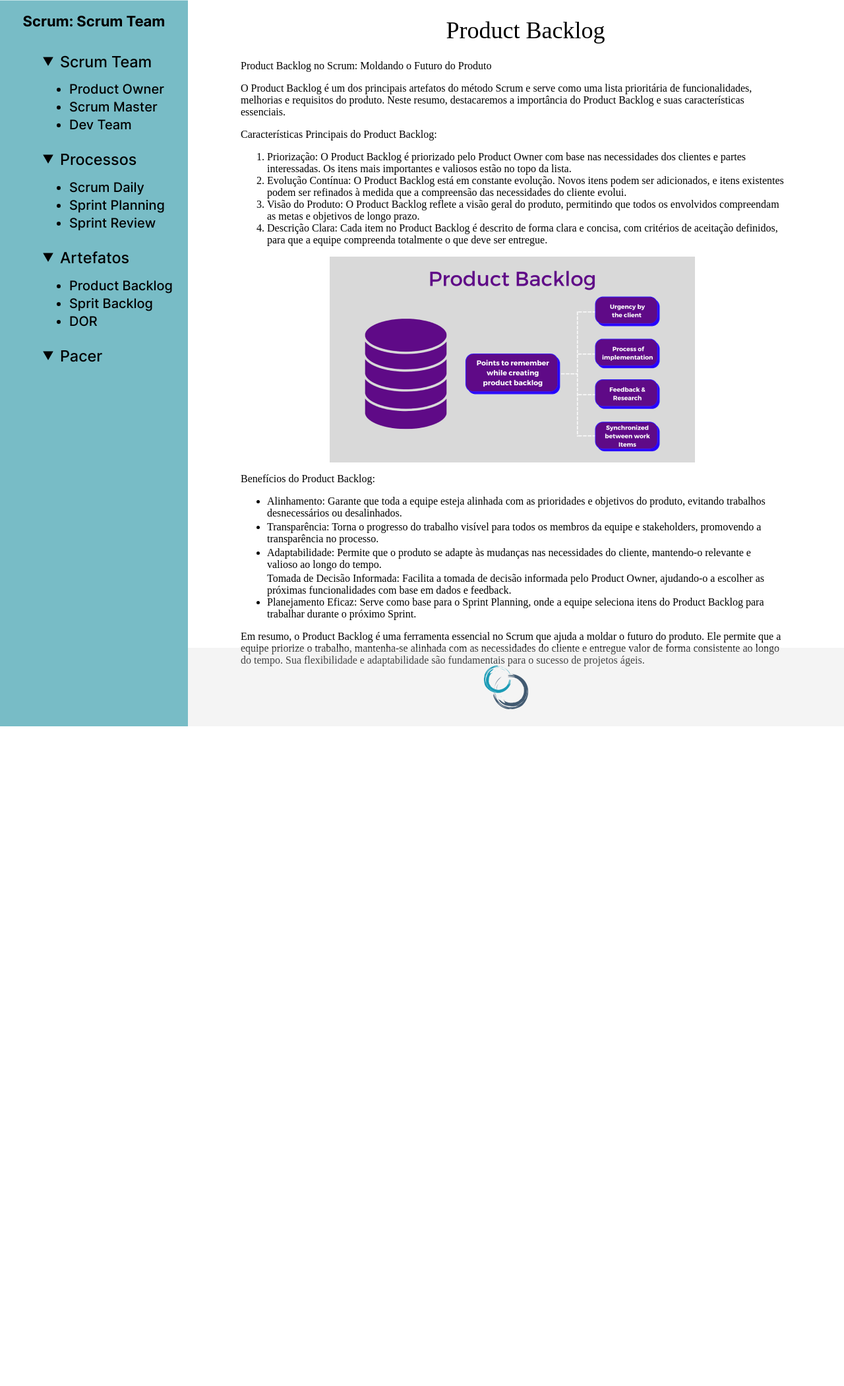
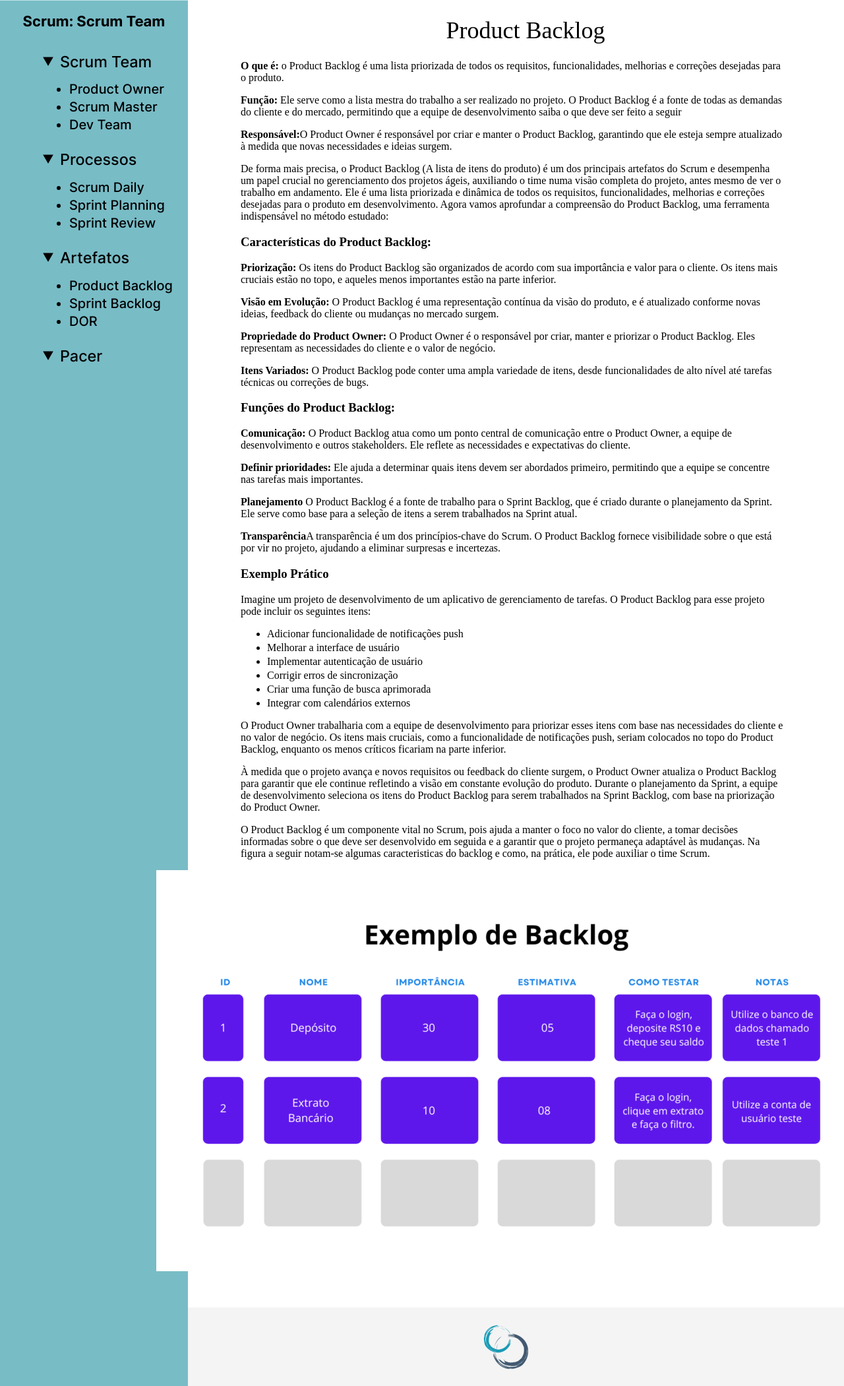
Before and after one commit to AvyaAquino/ADS-1-SEM-API, a Flask app: page /productBacklog in a window 1280 px wide; the page is wider, and only the part inside the window is pictured. Shown: the part 123-2224 px from the top of that part at 66% size. Before the commit the page ends 1224 px from the top of that part, so only its background shows below. Run offline with Flask 3, Linux system fonts and the light colour scheme.

Commit message:
feat: Inserção do conteúdo do Product Backlog

```diff
--- a/src/templates/Artefatos/productBacklog.html
+++ b/src/templates/Artefatos/productBacklog.html
@@ -1,50 +1,90 @@
 {% extends "Template.html" %}
 {% block content %}
 
-<body style="height: 1100px">
+<body style="height: 2100px">
 
 </body>
 
-<p>Product Backlog no Scrum: Moldando o Futuro do Produto</p>
-<p> O Product Backlog é um dos principais artefatos do método Scrum e serve como uma lista prioritária de
-    funcionalidades, melhorias e requisitos do produto. Neste resumo, destacaremos a importância do Product Backlog e
-    suas características essenciais.</p>
+<p> <span style="font-weight: bold;"> O que é:</span> o Product Backlog é uma lista priorizada de
+    todos os requisitos, funcionalidades, melhorias e correções desejadas para o produto.</p>
+<p> <span style="font-weight: bold;">Função:</span> Ele serve como a lista mestra do trabalho a ser realizado no
+    projeto. O Product Backlog é a fonte de todas as
+    demandas do cliente e do mercado,
+    permitindo que a equipe de desenvolvimento saiba o que deve ser feito a seguir</p>
+<p> <span style="font-weight: bold;">Responsável:</span>O Product Owner é responsável por criar e manter o Product
+    Backlog, garantindo que ele esteja sempre atualizado à medida que novas necessidades e ideias surgem.</p>
 
-<p> Características Principais do Product Backlog:</p>
-<ol>
-    <li>Priorização: O Product Backlog é priorizado pelo Product Owner com base nas necessidades dos clientes e partes
-        interessadas. Os itens mais importantes e valiosos estão no topo da lista.</li>
-    <li>Evolução Contínua: O Product Backlog está em constante evolução. Novos itens podem ser adicionados, e itens
-        existentes podem ser refinados à medida que a compreensão das necessidades do cliente evolui.</li>
-    <li>Visão do Produto: O Product Backlog reflete a visão geral do produto, permitindo que todos os envolvidos
-        compreendam
-        as metas e objetivos de longo prazo.</li>
-    <li> Descrição Clara: Cada item no Product Backlog é descrito de forma clara e concisa, com critérios de aceitação
-        definidos, para que a equipe compreenda totalmente o que deve ser entregue.</li>
-</ol>
+<p>
+    De forma mais precisa, o Product Backlog (A lista de itens do produto) é um dos principais artefatos do Scrum e
+    desempenha
+    um papel crucial
+    no gerenciamento dos projetos ágeis, auxiliando o time numa visão completa do projeto, antes mesmo de ver o trabalho
+    em andamento. Ele é uma lista priorizada e dinâmica de todos os requisitos, funcionalidades,
+    melhorias e correções desejadas para o produto em desenvolvimento. Agora vamos aprofundar a compreensão do Product
+    Backlog, uma ferramenta indispensável no método estudado:
+</p>
+<h3>Características do Product Backlog:</h3>
+
+<p> <span style="font-weight: bold;">Priorização:</span> Os itens do Product Backlog são organizados de acordo com sua
+    importância e valor para o cliente. Os itens mais cruciais estão no topo, e aqueles menos importantes estão na parte
+    inferior.</p>
+
+<p> <span style="font-weight: bold;"> Visão em Evolução:</span> O Product Backlog é uma representação contínua da visão
+    do produto, e é atualizado conforme novas ideias, feedback do cliente ou mudanças no mercado surgem.</p>
+
+<p> <span style="font-weight: bold;">Propriedade do Product Owner:</span> O Product Owner é o responsável por criar,
+    manter e priorizar o Product Backlog. Eles representam as necessidades do cliente e o valor de negócio.</p>
+
+<p> <span style="font-weight: bold;">Itens Variados:</span> O Product Backlog pode conter uma ampla variedade de itens,
+    desde funcionalidades de alto nível até tarefas técnicas ou correções de bugs.</p>
+
+<h3>Funções do Product Backlog:</h3>
+
+<p> <span style="font-weight: bold;">Comunicação:</span> O Product Backlog atua como um ponto central de comunicação
+    entre o Product Owner, a equipe de desenvolvimento e outros stakeholders. Ele reflete as necessidades e expectativas
+    do cliente.</p>
+
+<p> <span style="font-weight: bold;">Definir prioridades:</span> Ele ajuda a determinar quais itens devem ser abordados
+    primeiro, permitindo que a equipe se concentre nas tarefas mais importantes.</p>
+
+<p> <span style="font-weight: bold;">Planejamento</span> O Product Backlog é a fonte de trabalho para o Sprint Backlog,
+    que é criado durante o planejamento da Sprint. Ele serve como base para a seleção de itens a serem trabalhados na
+    Sprint atual.</p>
+
+<p> <span style="font-weight: bold;">Transparência</span>A transparência é um dos princípios-chave do Scrum. O Product
+    Backlog fornece visibilidade sobre o que está por vir no projeto, ajudando a eliminar surpresas e incertezas.</p>
+
+<h3>Exemplo Prático</h3>
+
+<p>
+    Imagine um projeto de desenvolvimento de um aplicativo de gerenciamento de tarefas. O Product Backlog para esse
+    projeto pode incluir os seguintes itens:
+<ul>
+    <li>Adicionar funcionalidade de notificações push</li>
+    <li>Melhorar a interface de usuário</li>
+    <li>Implementar autenticação de usuário</li>
+    <li>Corrigir erros de sincronização</li>
+    <li>Criar uma função de busca aprimorada</li>
+    <li>Integrar com calendários externos</li>
+</ul>
+<p>
+O Product Owner trabalharia com a equipe de desenvolvimento para priorizar esses itens com base nas necessidades do
+cliente e no valor de negócio. Os itens mais cruciais, como a funcionalidade de notificações push, seriam colocados no
+topo do Product Backlog, enquanto os menos críticos ficariam na parte inferior.
+</p>
+<p>
+À medida que o projeto avança e novos requisitos ou feedback do cliente surgem, o Product Owner atualiza o Product
+Backlog para garantir que ele continue refletindo a visão em constante evolução do produto. Durante o planejamento da
+Sprint, a equipe de desenvolvimento seleciona os itens do Product Backlog para serem trabalhados na Sprint Backlog, com
+base na priorização do Product Owner.
+</p>
+<p>
+O Product Backlog é um componente vital no Scrum, pois ajuda a manter o foco no valor do cliente, a tomar decisões
+informadas sobre o que deve ser desenvolvido em seguida e a garantir que o projeto permaneça adaptável às mudanças. Na figura a seguir notam-se algumas caracteristicas do backlog e como, na prática, ele pode auxiliar o time Scrum.
+</p>
 
 <div class="img">
     <img src="{{ url_for('static', filename='productBacklog.png') }}"" alt=" Product Backlog">
 </div>
-<p>Benefícios do Product Backlog:</p>
-<ul>
-    <li> Alinhamento: Garante que toda a equipe esteja alinhada com as prioridades e objetivos do produto, evitando
-        trabalhos
-        desnecessários ou desalinhados.</li>
-    <li> Transparência: Torna o progresso do trabalho visível para todos os membros da equipe e stakeholders, promovendo
-        a
-        transparência no processo.</li>
-    <li>Adaptabilidade: Permite que o produto se adapte às mudanças nas necessidades do cliente, mantendo-o relevante e
-        valioso ao longo do tempo.</li>
-    Tomada de Decisão Informada: Facilita a tomada de decisão informada pelo Product Owner, ajudando-o a escolher as
-    próximas funcionalidades com base em dados e feedback.</li>
-    <li>Planejamento Eficaz: Serve como base para o Sprint Planning, onde a equipe seleciona itens do Product Backlog
-        para
-        trabalhar durante o próximo Sprint.</li>
-</ul>
-<p> Em resumo, o Product Backlog é uma ferramenta essencial no Scrum que ajuda a moldar o futuro do produto. Ele permite
-    que a equipe priorize o trabalho, mantenha-se alinhada com as necessidades do cliente e entregue valor de forma
-    consistente ao longo do tempo. Sua flexibilidade e adaptabilidade são fundamentais para o sucesso de projetos ágeis.
-</p>
 
 {% endblock %}
--- a/src/templates/Template.html
+++ b/src/templates/Template.html
@@ -105,7 +105,7 @@
                         <li>Product Backlog</li>
                     </a>
                     <a href="/sprintBacklog">
-                        <li>Sprit Backlog</li>
+                        <li>Sprint Backlog</li>
                     </a>
                     <a href="/DOR">
                         <li>DOR</li>
```
Also changed, not shown: src/templates/Artefatos/sprintBacklog.html (+57 -39 lines), src/static/productBacklog.png.
